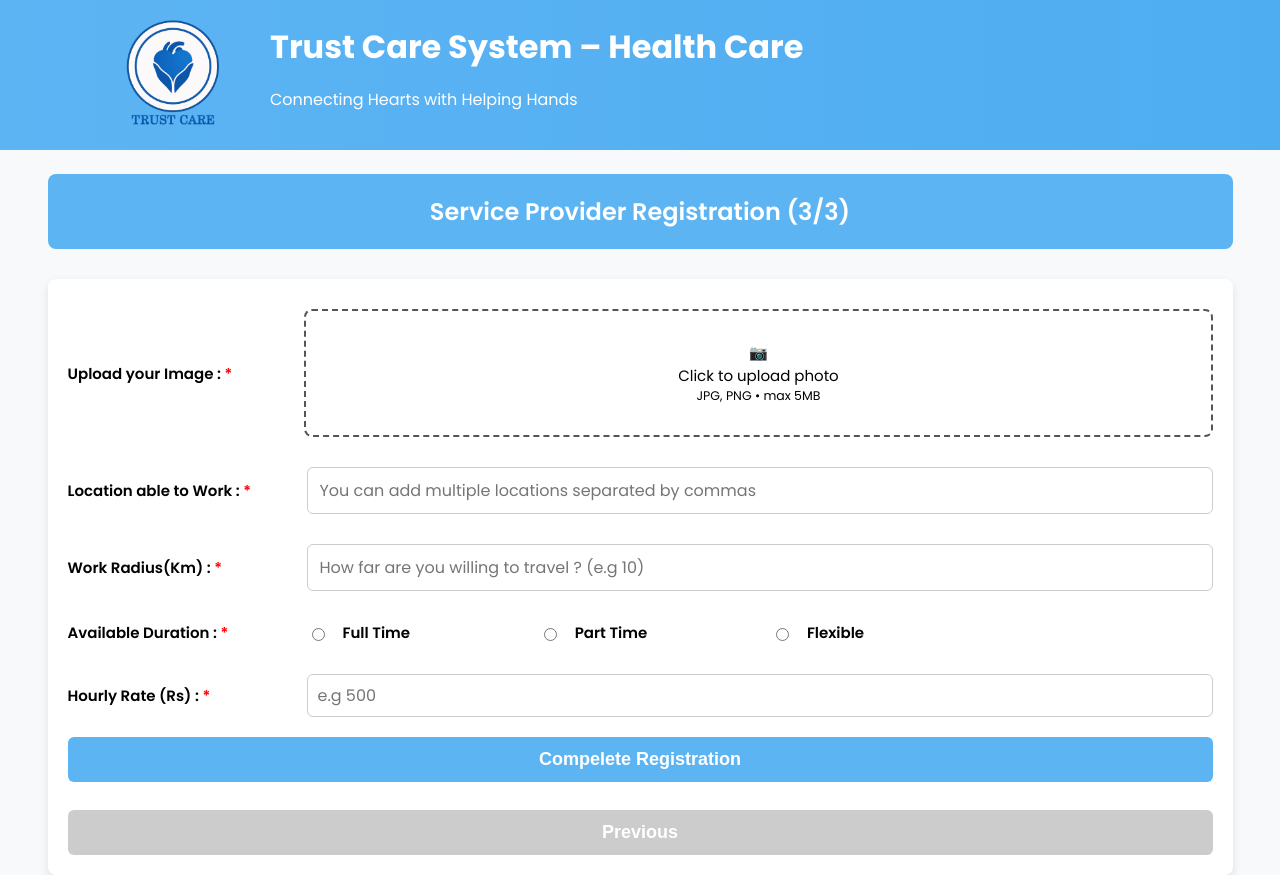
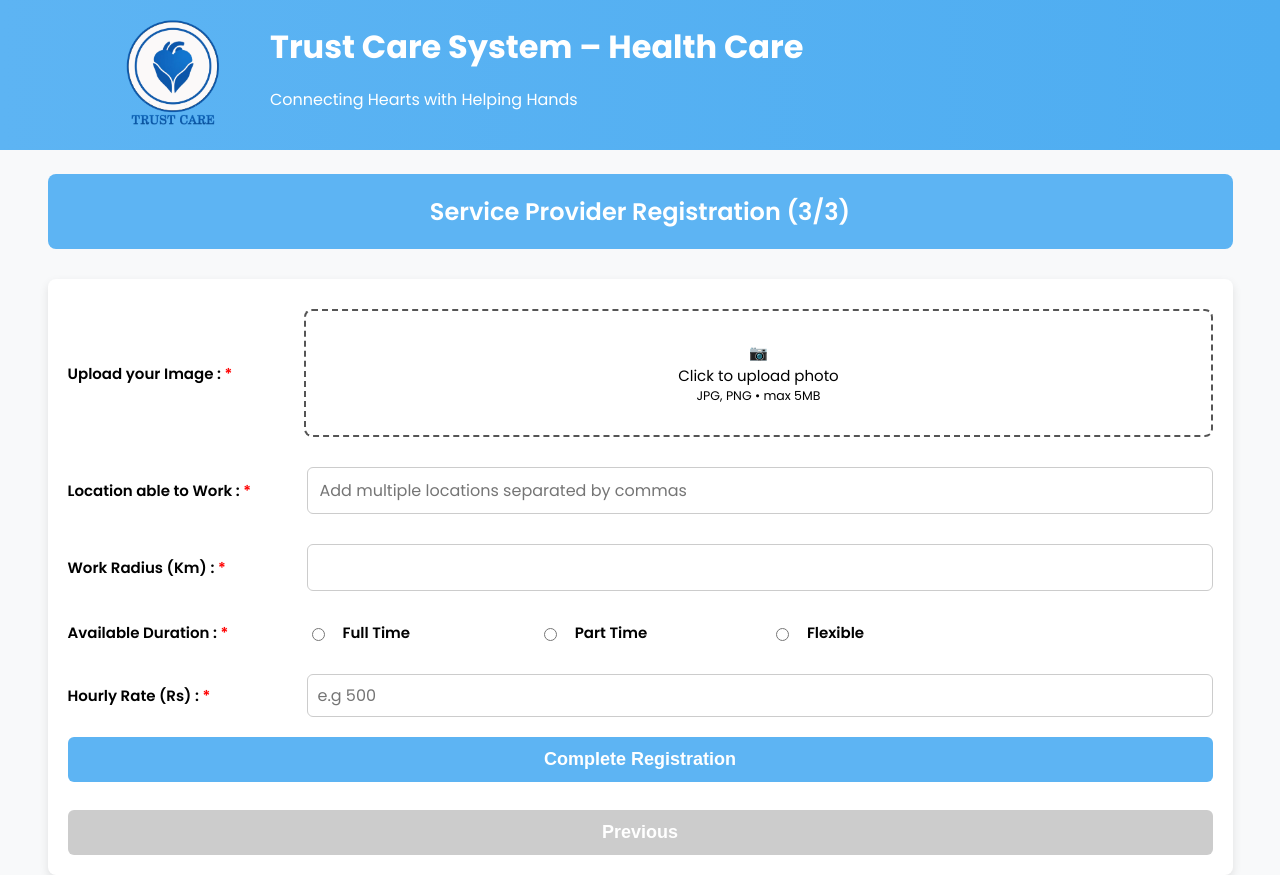
Before and after one commit to kawsi2911/Trust_Care_System, a React (Vite) app in the folder Final year Project/Trust_Care_Front_End/: page /serviceprovider3 in a window 1280 px wide. Built offline with nearby package versions, Linux system fonts and the light colour scheme.

Commit message:
"servericeprovider"

```diff
--- a/Final year Project/Trust_Care_Front_End/package.json
+++ b/Final year Project/Trust_Care_Front_End/package.json
@@ -10,6 +10,7 @@
     "preview": "vite preview"
   },
   "dependencies": {
+    "axios": "^1.13.6",
     "react": "^19.2.0",
     "react-dom": "^19.2.0",
     "react-router-dom": "^7.13.1",
--- a/Final year Project/Trust_Care_Front_End/src/Provider-Login/ServiceProviderLogin.jsx
+++ b/Final year Project/Trust_Care_Front_End/src/Provider-Login/ServiceProviderLogin.jsx
@@ -1,4 +1,4 @@
-import { useState } from "react";
+import { use, useState } from "react";
 import Header from "../Header/Header";
 import { useNavigate } from "react-router-dom";
 import "./ServiceProviderLogin.css";
@@ -7,7 +7,116 @@ function ServiceProviderLogin(){
 
     const navigate = useNavigate();
 
+    const [formData, setFormData] = useState({
+        username: "",
+        createpassword: "",
+        confirmpassword: "",
+        check: false,
+    });
 
+    const [errors, setErrors] = useState({});
+    const [touched, setTouched] = useState({});
+
+    const handleChange = (e) => {
+        const { name, value, type, checked } = e.target;
+        setFormData({ ...formData, [name]: type === "checkbox" ? checked : value });
+    };
+
+    const handleBlur = (e) => {
+        const { name } = e.target;
+        setTouched({ ...touched, [name]: true });
+        validate();
+    };
+
+    const validate = () => {
+        let newErrors = {};
+
+        if (!formData.username.trim()) {
+            newErrors.username = "Username is required";
+        }
+        if (!formData.createpassword.trim()) {
+            newErrors.createpassword = "Password is required";
+        }
+        else if (formData.createpassword.length < 6){
+            newErrors.createpassword = "Password must be at least 6 characters";
+        }
+        if (!formData.confirmpassword.trim()) {
+            newErrors.confirmpassword = "Please confirm your password";
+        }
+        else if (formData.createpassword !== formData.confirmpassword) {
+            newErrors.confirmpassword = "Passwords do not match";
+        }
+        if (!formData.check) {
+            newErrors.check = "You must agree to Terms & Conditions";
+        }
+
+        setErrors(newErrors);
+        return newErrors;
+    }
+
+    const handleNext = async (e) => {
+        e.preventDefault();
+
+        setTouched({
+            username: true,
+            createpassword: true,
+            confirmpassword: true,
+            check: true
+        });
+
+        const validationErrors = validate();
+        if (Object.keys(validationErrors).length !== 0) return;
+
+        const previousData = JSON.parse(localStorage.getItem("serviceData"));
+        if(!previousData){
+            Swal.fire({
+                icon: 'error',
+                title: 'No Service Data Found',
+                text: 'Please complete the previous steps before creating login credentials'
+            });
+            navigate("/serviceprovider1");
+            return;
+        }
+
+        const combinedData = {
+            ...previousData,
+            username: formData.username,
+            password: formData.createpassword
+        };
+
+        try{
+            const res = await fetch("http://localhost:8080/api/service/providerregister", {
+                method: "POST",
+                headers: {
+                    "Content-Type": "application/json"
+                },
+                body: JSON.stringify(combinedData)
+            });
+
+            const data = await res.json();
+
+            if(res.ok){
+                localStorage.removeItem("serviceData");
+                Swal.fire({
+                    icon: "success",
+                    title: "Registration Successful 🎉",
+                    text: "Your account has been created successfully!",
+                    confirmButtonText: "Go to Login"
+                }).then(() => navigate("/serviceproviderloginpage"));
+                    } else {
+                        Swal.fire({ icon: "error", title: "Error", text: data.message });
+                    }
+        } catch (error) {
+            Swal.fire({
+                icon: "error",
+                title: "Error",
+                text: error.message || "Something went wrong" });
+            console.error(error);
+        }
+
+
+
+    };
 
     return(
         <>
@@ -25,24 +134,36 @@ function ServiceProviderLogin(){
 
                             <div className='row'>
                                 <label htmlFor='username'> Choose User Name : <span className='star'>*</span></label>
-                                <input type='text' id='username' name='username' placeholder='Enter your Full Name' />
+                                <input type='text' id='username' name='username' placeholder='Enter your Full Name' value={formData.username} onChange={handleChange} onBlur={handleBlur} className={touched.username && errors.username ? "input-error" : ""} />
+                                {touched.username && errors.username && (
+                                    <p className="error-text">{errors.username}</p>
+                                )}
                             </div>
 
                             <div className = 'row'>
-                                <label htmlFor = 'create_password'>Create Password : <label className='star'> * </label> </label>
-                                <input type = 'password' id = 'create_password' name = 'create_password' placeholder = 'Enter Strong Password' />
+                                <label htmlFor = 'createpassword'>Create Password : <label className='star'> * </label> </label>
+                                <input type = 'password' id = 'createpassword' name = 'createpassword' placeholder = 'Enter Strong Password' value={formData.createpassword} onChange={handleChange} onBlur={handleBlur} className={touched.createpassword && errors.createpassword ? "input-error" : ""} />
+                                {touched.createpassword && errors.createpassword && (
+                                    <p className="error-text">{errors.createpassword}</p>
+                                )}
                             </div>
 
                             <div className = 'row'>
-                                <label htmlFor = 'confirm_password'>Confirm Password : <label className='star'> * </label> </label>
-                                <input type = 'password' id = 'confirm_password' name = 'confirm_password' placeholder = 'Re-enter password' />
+                                <label htmlFor = 'confirmpassword'>Confirm Password : <label className='star'> * </label> </label>
+                                <input type = 'password' id = 'confirmpassword' name = 'confirmpassword' placeholder = 'Re-enter password' value={formData.confirmpassword} onChange={handleChange} onBlur={handleBlur} className={touched.confirmpassword && errors.confirmpassword ? "input-error" : ""} />
+                                {touched.confirmpassword && errors.confirmpassword && (
+                                    <p className="error-text">{errors.confirmpassword}</p>
+                                )}
                             </div>
 
                             <div className = 'row'>
-                                <input type = 'checkbox' id = 'check' name = 'check'/> <p className="checked">I agree to <a href="">Terms & Conditions</a> and <a href="">Privacy Policy</a></p>
+                                <input type = 'checkbox' id = 'check' name = 'check' checked={formData.check} onChange={handleChange}/> <p className="checked">I agree to <a href="">Terms & Conditions</a> and <a href="">Privacy Policy</a></p>
+                                {touched.check && errors.check && (
+                                    <p className="error-text">{errors.check}</p>
+                                )}
                             </div>
 
-                            <button className = 'next' onClick = { ()=>navigate("/serviceproviderloginpage")}> Create Account & Login </button>
+                            <button className = 'next' onClick = { handleNext}> Create Account & Login </button>
 
                         </div>
                     </div>
--- a/Final year Project/Trust_Care_Front_End/src/components/ServiceProvider1.jsx
+++ b/Final year Project/Trust_Care_Front_End/src/components/ServiceProvider1.jsx
@@ -83,7 +83,6 @@ function ServiceProvider1(){
 
         const dataToStore = {
             ...formData,
-            createdAt: new Date().toLocaleDateString()
         };
 
         localStorage.setItem("serviceData", JSON.stringify(dataToStore));
--- a/Final year Project/Trust_Care_Front_End/src/components/ServiceProvider2.jsx
+++ b/Final year Project/Trust_Care_Front_End/src/components/ServiceProvider2.jsx
@@ -2,6 +2,7 @@ import React from 'react';
 import { useState } from 'react';
 import { useNavigate } from "react-router-dom";
 import Header from '../Header/Header.jsx';
+import Swal from "sweetalert2";
 import './ServiceProvider2.css';
 
 function ServiceProvider2(){
@@ -64,20 +65,35 @@ function ServiceProvider2(){
         return newErrors;
     };
 
-    const handleNext = () =>{
+    const handleNext = async(e) =>{
+
+        e.preventDefault();
+
+        setTouched({
+            fulladdress:true,
+            serviceType:true,
+            year:true,
+            qualifications:true,
+        });
+
         const validationErrors = validate();
-            setTouched({
-                fulladdress:true,
-                serviceType:true,
-                year:true,
-                qualifications:true,
+        if(Object.keys(validationErrors).length !== 0) return;
 
-            });
+        const data2 = JSON.parse(localStorage.getItem("serviceData")) || {};
+        const combinedData = {
+            ...data2,
+            ...formData
+        };
+        localStorage.setItem("serviceData", JSON.stringify(combinedData));
 
-            if(Object.keys(validationErrors).length === 0){
-               navigate("/serviceprovider3")
-            }
-     }
+        Swal.fire({
+            icon: 'success',
+            title: 'Step 2 Completed',
+        text: 'Proceed to next step'
+        });
+
+        navigate("/serviceprovider3");
+    };
 
 
     return(
@@ -94,7 +110,7 @@ function ServiceProvider2(){
 
                             <div className='row'>
                                 <label htmlFor = 'FullAddress'>Full Address : <label className='star'> * </label>  </label>
-                                <textarea id = 'Address' name = 'Address' placeholder='Enter your complete address with city and postal code'value={formData.fulladdress} onChange={handleChange} onBlur={handleBlur} className={touched.fulladdress && errors.fulladdress ? 'input-error':''}></textarea>
+                                <textarea id = 'FullAddress' name = 'fulladdress' placeholder='Enter your complete address with city and postal code'value={formData.fulladdress} onChange={handleChange} onBlur={handleBlur} className={touched.fulladdress && errors.fulladdress ? 'input-error':''}></textarea>
                             </div>
 
                             <div className='rows'>
--- a/Final year Project/Trust_Care_Front_End/src/components/ServiceProvider3.jsx
+++ b/Final year Project/Trust_Care_Front_End/src/components/ServiceProvider3.jsx
@@ -1,159 +1,164 @@
-import React from 'react';
-import { useState } from 'react';
+import React, { useState, useEffect } from 'react';
 import { useNavigate } from 'react-router-dom';
 import Header from '../Header/Header.jsx';
+import Swal from 'sweetalert2';
 import './ServiceProvider3.css';
 
-function ServiceProvider3(){
-
+function ServiceProvider3() {
   const navigate = useNavigate();
 
   const [formData, setFormData] = useState({
-        uploadprofile:"",
-        location:"",
-        workRadius:"",
-        available:"",
-        hourlyRate:""
+    uploadprofile: null,
+    location: '',
+    workRadius: '',
+    available: '',
+    hourlyRate: ''
   });
 
   const [errors, setErrors] = useState({});
   const [touched, setTouched] = useState({});
+  const [fullAddress, setFullAddress] = useState(''); // Step 2 address
+
+  // Load fullAddress from localStorage (Step 2)
+  useEffect(() => {
+    const step2Data = JSON.parse(localStorage.getItem("serviceData")) || {};
+    if (step2Data.fulladdress) setFullAddress(step2Data.fulladdress);
+  }, []);
+
+  // Placeholder distance calculation (replace with real API if needed)
+  const calculateDistance = (addr1, addr2) => {
+    // For demonstration, just return a fake number based on string length
+    return Math.abs(addr1.length - addr2.length) + 5;
+  };
 
   const handleChange = (e) => {
-    const { name, value, type, checked, files } = e.target;
-        if(type === "file"){
-            setFormData({...formData, uploadprofile: files[0]});
-            // live validate file
-            if(files[0]){
-                setErrors({...errors, uploadprofile: undefined});
+    const { name, value, type, files } = e.target;
+
+    if (type === "file") {
+      setFormData({ ...formData, uploadprofile: files[0] });
+      setErrors({ ...errors, uploadprofile: files[0] ? undefined : "Upload the profile image" });
     } else {
-                setErrors({...errors, uploadprofile: "Upload the profile image"});
+      setFormData(prev => ({ ...prev, [name]: value }));
+
+      // Auto calculate workRadius if location changes
+      if (name === "location" && fullAddress) {
+        const locationsArray = value.split(',').map(loc => loc.trim()).filter(Boolean);
+        const distances = locationsArray.map(loc => calculateDistance(fullAddress, loc));
+        const maxDistance = distances.length > 0 ? Math.max(...distances) : 0;
+        setFormData(prev => ({ ...prev, workRadius: maxDistance.toFixed(2) }));
       }
 
-        } else {
-            setFormData({...formData,[name]: value});
-            // live validate text/radio/number
-            if(value.trim() !== ""){
-                setErrors({...errors, [name]: undefined});
-            }
+      if (value.trim() !== "") setErrors({ ...errors, [name]: undefined });
     }
   };
 
   const handleBlur = (e) => {
     const { name } = e.target;
-        setTouched({...touched,[name]:true});
+    setTouched({ ...touched, [name]: true });
     validate();
   };
 
-    const validate = () =>{
+  const validate = () => {
     let newErrors = {};
-
-        if(!formData.available.trim()){
-            newErrors.available = "Availabel is Required";
-        }
-
-        if(!formData.hourlyRate.trim()){
-            newErrors.hourlyRate = "Rate is Required";
-        }
-
-        if(!formData.location.trim()){
-            newErrors.location = "Location is Required";
-        }
-
-        if(!formData.uploadprofile){
-            newErrors.uploadprofile = "Upload the profile image";
-        }
-
-        if(!formData.workRadius.trim()){
-            newErrors.workRadius = "Work Radius is Required";
-        }
-
+    if (!formData.uploadprofile) newErrors.uploadprofile = "Upload the profile image";
+    if (!formData.location.trim()) newErrors.location = "Location is required";
+    if (!formData.workRadius.trim()) newErrors.workRadius = "Work radius is required";
+    if (!formData.available.trim()) newErrors.available = "Availability is required";
+    if (!formData.hourlyRate.trim()) newErrors.hourlyRate = "Hourly rate is required";
     setErrors(newErrors);
     return newErrors;
   };
 
-    const handleNext = () =>{
-    const validationErrors = validate();
+  const handleNext = async (e) => {
+    e.preventDefault();
     setTouched({
-            uploadprofile:true,
-            location:true,
-            workRadius:true,
-            available:true,
-            hourlyRate:true
+      uploadprofile: true,
+      location: true,
+      workRadius: true,
+      available: true,
+      hourlyRate: true
     });
 
-        if(Object.keys(validationErrors).length === 0){
-            navigate("/serviceproviderlogin")
-        }
-    }
+    const validationErrors = validate();
+    if (Object.keys(validationErrors).length !== 0) return;
 
+    const data3 = JSON.parse(localStorage.getItem("serviceData")) || {};
+    const dataToStore = { ...data3, ...formData };
+    localStorage.setItem("serviceData", JSON.stringify(dataToStore));
 
-    return(
+    Swal.fire({
+      icon: 'success',
+      title: 'Step 3 Completed',
+      text: 'You can now sign up your username and password for your account'
+    });
+
+    navigate("/serviceproviderlogin");
+  };
+
+  return (
     <>
       <Header />
-            <div className = 'ServiceSection'>
-                <div className = 'Service_container'>
+      <div className='ServiceSection'>
+        <div className='Service_container'>
+          <p className='para'>Service Provider Registration (3/3)</p>
+          <div className='form'>
+            <div className='form-fill'>
 
-                    <p className = 'para'>Service Provider Registration (3/3)</p>
-
-                    <div className = 'form'>
-                        <div className = 'form-fill'>
-
+              {/* Profile Upload */}
               <div className='row'>
                 <label htmlFor='Profile'> Upload your Image : <label className='star'> * </label> </label>
-                                <div className="upload-icon" onClick={() => document.getElementById('uploadInput').click()} >
+                <div className="upload-icon" onClick={() => document.getElementById('uploadInput').click()}>
                   {formData.uploadprofile ? (
-                                        <img src={URL.createObjectURL(formData.uploadprofile)} alt="Profile Preview" style={{ width: '100px', height: '100px', objectFit: 'cover', borderRadius: '8px' }} /> ) : (
+                    <img src={URL.createObjectURL(formData.uploadprofile)} alt="Profile Preview" style={{ width: '100px', height: '100px', objectFit: 'cover', borderRadius: '8px' }} />
+                  ) : (
                     <>
-                                            📷<br/>
+                      📷<br />
                       <span>Click to upload photo</span>
                       <small>JPG, PNG • max 5MB</small>
                     </>
                   )}
                 </div>
-
-                                <input type="file" id="uploadInput" name="uploadprofile" accept="image/png, image/jpeg" style={{ display: 'none' }} onChange={handleChange}  onBlur={handleBlur} />
-
-                                    {touched.uploadprofile && errors.uploadprofile && (
-                                        <p className="error-text">{errors.uploadprofile}</p>
-                                    )}
+                <input type="file" id="uploadInput" name="uploadprofile" accept="image/png, image/jpeg" style={{ display: 'none' }} onChange={handleChange} onBlur={handleBlur} />
+                {touched.uploadprofile && errors.uploadprofile && <p className="error-text">{errors.uploadprofile}</p>}
               </div>
 
-                            <div className = 'row'>
-                                <label htmlFor = 'Location'> Location able to Work : <label className='star'> * </label> </label>
-                                <input type = 'text' id = 'Location' name = 'location' placeholder = 'You can add multiple locations separated by commas' value={formData.location} onChange={handleChange} onBlur={handleBlur} className={touched.location && errors.location ?'input-error':''} />
+              {/* Locations */}
+              <div className='row'>
+                <label htmlFor='Location'> Location able to Work : <label className='star'> * </label> </label>
+                <input type='text' id='Location' name='location' placeholder='Add multiple locations separated by commas' value={formData.location} onChange={handleChange} onBlur={handleBlur} className={touched.location && errors.location ? 'input-error' : ''} />
               </div>
 
-                            <div className = 'row'>
-                                <label htmlFor = 'Phone'> Work Radius(Km) : <label className='star'> * </label> </label>
-                                <input type = 'text' id = 'Phone' name = 'workRadius' placeholder = 'How far are you willing to travel ? (e.g 10)' value={formData.workRadius} onChange={handleChange} onBlur={handleBlur} className={touched.workRadius && errors.workRadius ?'input-error':''} />
+              {/* Work Radius (Read-only) */}
+              <div className='row'>
+                <label htmlFor='WorkRadius'> Work Radius (Km) : <label className='star'> * </label> </label>
+                <input type='text' id='WorkRadius' name='workRadius' value={formData.workRadius} readOnly className={touched.workRadius && errors.workRadius ? 'input-error' : ''} />
               </div>
 
-                            <div className = 'row'>
+              {/* Availability */}
+              <div className='row'>
                 <label> Available Duration : <label className='star'> * </label> </label>
-                                <div className='duration-options ${touched.available && errors.available ? "input-error":""}'>
-                                    <input type = 'radio' id = 'Fulltime' name = 'available' value='Fulltime' checked={formData.available === "Fulltime"} onChange={handleChange}/> <label htmlFor = 'Fulltime'>Full Time</label>
-                                    <input type = 'radio' id = 'Parttime' name = 'available'  value = 'Parttime' checked={formData.available === "Parttime"} onChange={handleChange}/> <label htmlFor = 'Parttime'>Part Time</label>
-                                    <input type = 'radio' id = 'Flexible' name = 'available' value= 'Flexible' checked={formData.available === "Flexible"} onChange={handleChange}/> <label htmlFor = 'Flexible'>Flexible</label>
+                <div className={`duration-options ${touched.available && errors.available ? "input-error" : ""}`}>
+                  <input type='radio' id='Fulltime' name='available' value='Fulltime' checked={formData.available === "Fulltime"} onChange={handleChange} /> <label htmlFor='Fulltime'>Full Time</label>
+                  <input type='radio' id='Parttime' name='available' value='Parttime' checked={formData.available === "Parttime"} onChange={handleChange} /> <label htmlFor='Parttime'>Part Time</label>
+                  <input type='radio' id='Flexible' name='available' value='Flexible' checked={formData.available === "Flexible"} onChange={handleChange} /> <label htmlFor='Flexible'>Flexible</label>
                 </div>
-                                {touched.available && errors.available && (
-                                    <div className="error-text">{errors.available}</div>
-                                )}
+                {touched.available && errors.available && <div className="error-text">{errors.available}</div>}
               </div>
 
-                            <div className = 'row'>
-                                <label htmlFor = 'HoursRate'> Hourly Rate (Rs) : <label className='star'> * </label>  </label>
-                                <input type = 'Number' id = 'HourlyRate' name = 'hourlyRate' placeholder = 'e.g 500' value={formData.hourlyRate} onChange={handleChange} onBlur={handleBlur} className={touched.hourlyRate && errors.hourlyRate ? 'input-error':''}/>
+              {/* Hourly Rate */}
+              <div className='row'>
+                <label htmlFor='HourlyRate'> Hourly Rate (Rs) : <label className='star'> * </label> </label>
+                <input type='number' id='HourlyRate' name='hourlyRate' placeholder='e.g 500' value={formData.hourlyRate} onChange={handleChange} onBlur={handleBlur} className={touched.hourlyRate && errors.hourlyRate ? 'input-error' : ''} />
               </div>
 
-                            <button className = 'complete' onClick={handleNext}> Compelete Registration </button>
-                            <button className = 'previous' onClick={()=> navigate("/serviceprovider2")}> Previous </button>
+              <button className='complete' onClick={handleNext}> Complete Registration </button>
+              <button className='previous' onClick={() => navigate("/serviceprovider2")}> Previous </button>
             </div>
           </div>
         </div>
       </div>
     </>
-    )
+  );
 }
 
 export default ServiceProvider3;
--- a/Final year Project/Trust_Care_Front_End/src/family-components/serviceTaken.jsx
+++ b/Final year Project/Trust_Care_Front_End/src/family-components/serviceTaken.jsx
@@ -111,7 +111,10 @@ function ServiceTaken() {
         Swal.fire({ icon: "error", title: "Error", text: data.message });
       }
     } catch (error) {
-      Swal.fire({ icon: "error", title: "Error", text: error.message || "Something went wrong" });
+      Swal.fire({
+        icon: "error",
+        title: "Error",
+        text: error.message || "Something went wrong" });
       console.error(error);
     }
   };
```
Also changed, not shown: 1 other file (tests, documents, lock files or other folders). Lines whose indentation alone changed are shown as unchanged.
